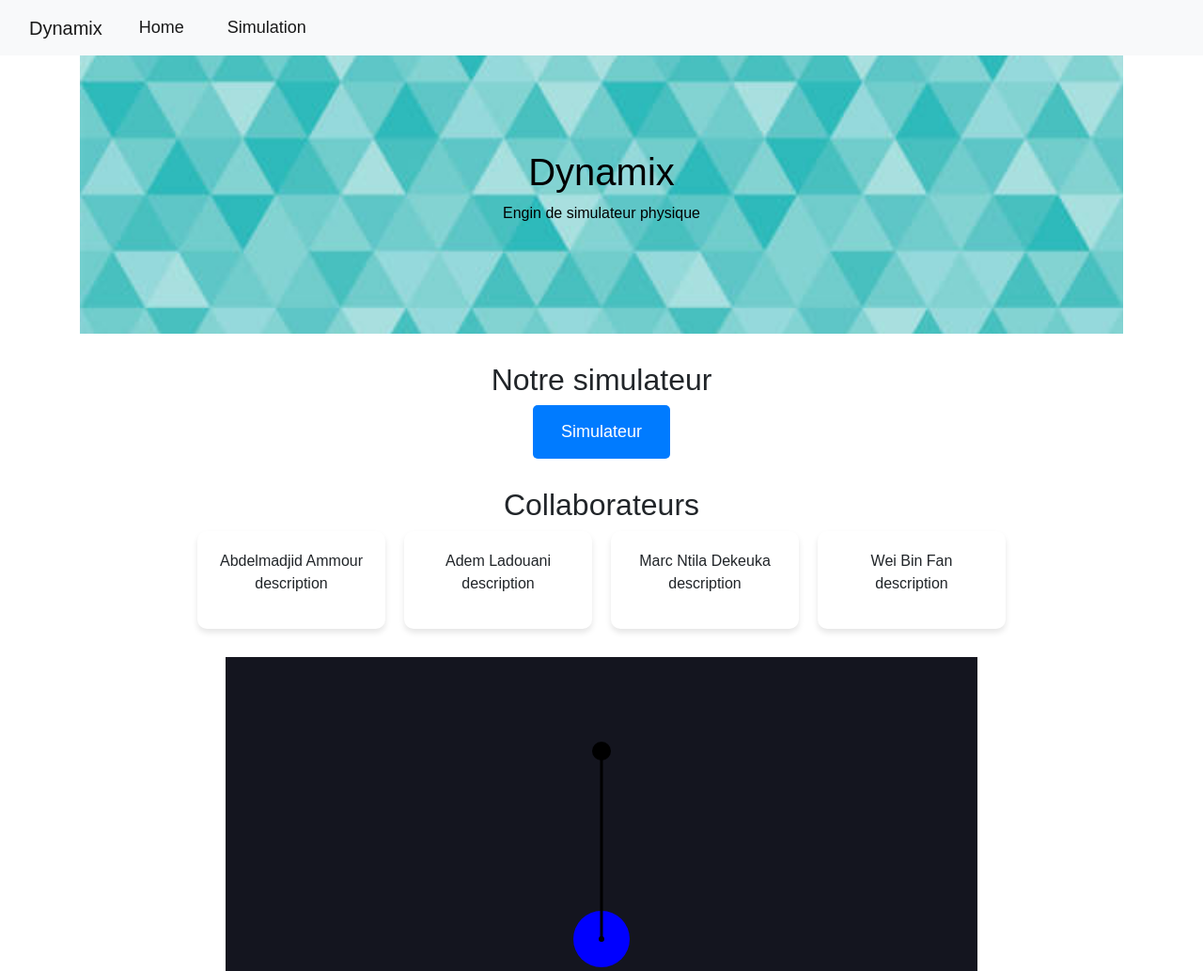
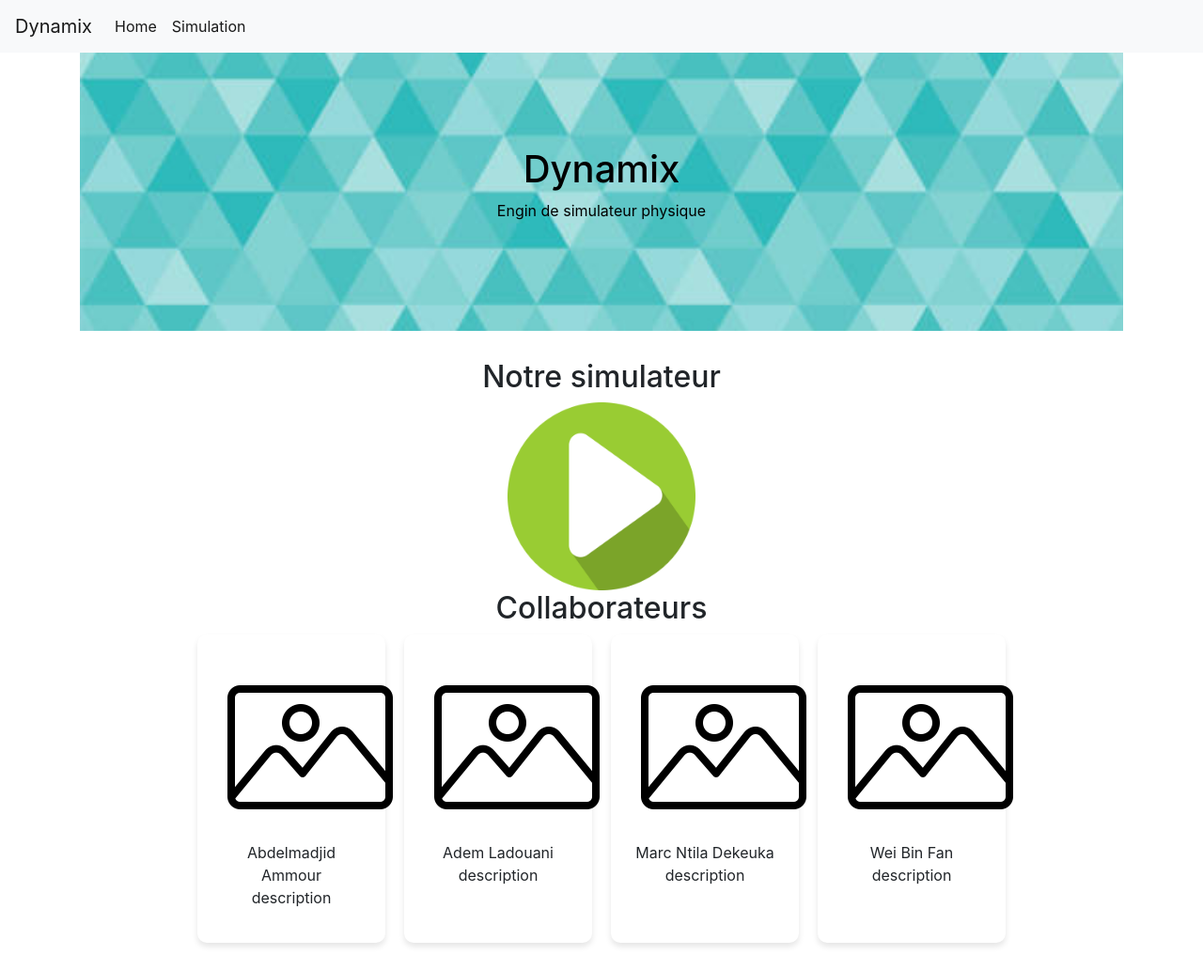
Before and after one commit to AdemLad/Dynamix_H25_EQ5, a Django app: page / in a window 1280 px wide. Shown: the top 1033 px of the page at 94% size. Run offline with Django 5.2, Linux system fonts and the light colour scheme; some libraries are stand-ins or nearby versions.

Commit message:
update home page

```diff
--- a/dynamix/monweb/templates/base.html
+++ b/dynamix/monweb/templates/base.html
@@ -9,6 +9,16 @@
       {% endblock %}
     </title>
     <link rel="stylesheet" href="https://stackpath.bootstrapcdn.com/bootstrap/4.3.1/css/bootstrap.min.css"  rel="stylesheet" />
+    <style>
+      /* Container for the render */
+      #render-container {
+        position: absolute;
+        right: 0;
+        top: 0;
+        width: 800px;
+        height: 600px;
+      }
+    </style>
   </head>
   <body>
     <nav class="navbar navbar-expand-lg navbar-light bg-light">
@@ -30,8 +40,6 @@
     <script src="https://code.jquery.com/jquery-3.3.1.slim.min.js"></script>
     <script src="https://stackpath.bootstrapcdn.com/bootstrap/4.3.1/js/bootstrap.bundle.min.js" ></script>
     <script defer type="text/javascript" src= "../simulation/pendule.js"></script>
-
-
 
     <script>
       var isRunning = false;
@@ -58,7 +66,7 @@
 
             // Création du rendu
             var render = Render.create({
-                element: document.body,
+              element: document.getElementById("render-container"),
                 engine: engine,
                 options: {
                     width: 800,
--- a/dynamix/monweb/templates/home.html
+++ b/dynamix/monweb/templates/home.html
@@ -2,7 +2,6 @@
 {% block content %}
 <style>
 body {
-    font-family: Arial, sans-serif;
     margin: 0;
     padding: 0;
     background-color: #ffffff;
@@ -12,13 +11,6 @@ body {
   .logo {
     font-size: 24px;
     font-weight: bold;
-  }
-
-  nav a {
-    color: rgb(0, 0, 0);
-    text-decoration: none;
-    margin: 0 15px;
-    font-size: 18px;
   }
 
   .app {
@@ -48,21 +40,6 @@ body {
     width: 200px;
     text-align: center;
   }
-  .simulateur-btn {
-            background-color: #007bff;
-            color: white;
-            padding: 15px 30px;
-            border: none;
-            border-radius: 5px;
-            font-size: 18px;
-            cursor: pointer;
-            transition: background-color 0.3s ease;
-            margin-bottom: 30px;
-        }
-
-        .simulateur-btn:hover {
-            background-color: #0056b3;
-        }
   </style>
 
   <body>
@@ -74,22 +51,30 @@ body {
       <section class="Simulateur">
           <h2>Notre simulateur</h2>
           <a href="http://127.0.0.1:8000/simulation/">
-            <button class="simulateur-btn">Simulateur</button>
+              <img src="../static/play.png" alt="simulateur" style="width:200px;height:200px;">
         </a>
       </section>
       <section class="equipe">
           <h2>Collaborateurs</h2>
           <div class="membres">
-            <div>Abdelmadjid Ammour
+            <div>
+              <img src="../static/image.png" alt="personne">
+              Abdelmadjid Ammour
                 <p>description</p>
             </div>
-            <div>Adem Ladouani
+            <div>
+              <img src="../static/image.png" alt="personne">
+              Adem Ladouani
                 <p>description</p>
             </div>
-            <div>Marc Ntila Dekeuka
+            <div>
+              <img src="../static/image.png" alt="personne">
+              Marc Ntila Dekeuka
                 <p>description</p>
             </div>
-            <div>Wei Bin Fan
+            <div>
+              <img src="../static/image.png" alt="personne">
+              Wei Bin Fan
                 <p>description</p>
             </div>
           </div>
--- a/dynamix/monweb/templates/simulation.html
+++ b/dynamix/monweb/templates/simulation.html
@@ -1,7 +1,7 @@
 {% extends "base.html" %} {% block title %} Home Page {% endblock %}
 {% block content %}
 <head>
-	<style type="text/css">
+	<style>
 		.sidenav {
 			height:100%;
 			width:160px;
```
Also changed, not shown: dynamix/monweb/static/image.png (added), dynamix/monweb/static/play.png (added).
